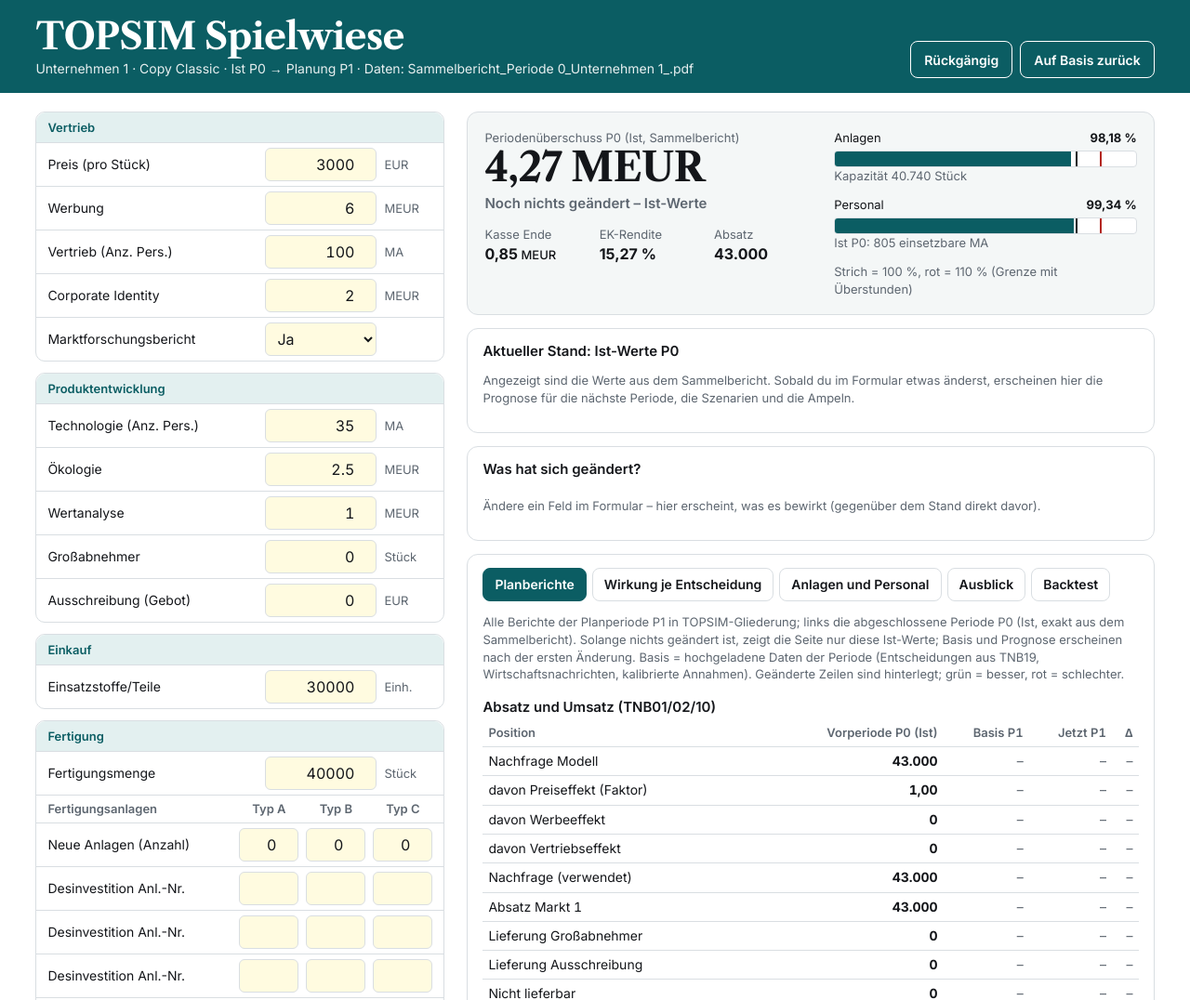
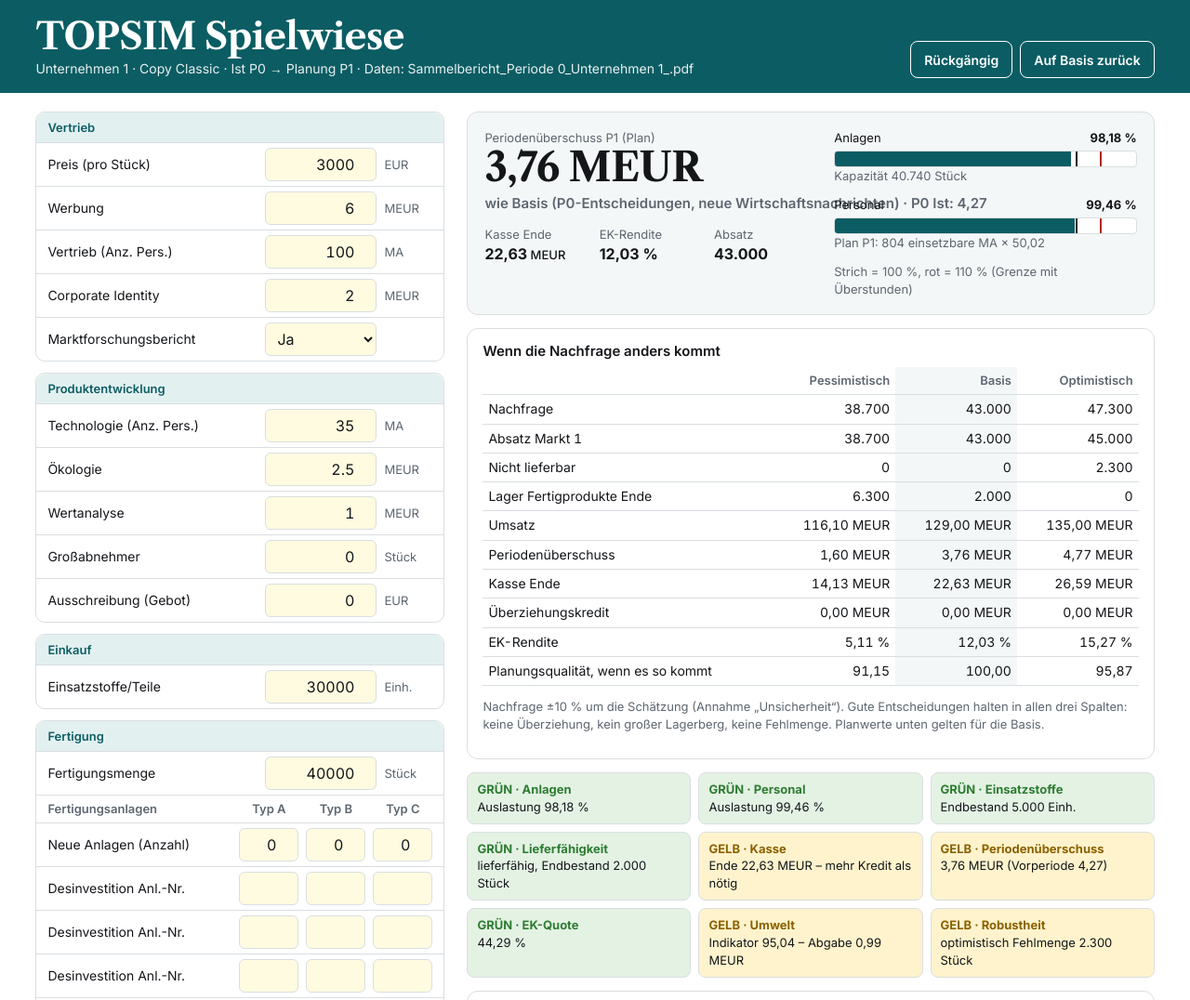
Before and after one commit to Zapzarapap/TopSim, a plain HTML site: page index.html in a window 1280 px wide. Shown: the top 1076 px of the page at 93% size. Drawn offline with nearby package versions, Linux system fonts and the light colour scheme.

Commit message:
Standardansicht = Basis P1 (P0-Entscheidungen mit neuen Wirtschaftsnachrichten); P0-Ist als Vergleich
Co-Authored-By: Claude Sonnet 5.5 <noreply@anthropic.com>
Claude-Session: https://claude.ai/code/session_01B7ErNTSd6odvAStCTqFsuV

```diff
--- a/index.html
+++ b/index.html
@@ -96,7 +96,6 @@ tr.chg td{background:var(--tealbg)}
         <div class="trio"><div>Kasse Ende<b id="kasse"></b></div><div>EK-Rendite<b id="ekr"></b></div><div>Absatz<b id="abs"></b></div></div></div>
       <div id="meters"></div>
     </div>
-    <div class="card" id="noChg"><h3>Aktueller Stand: Ist-Werte P0</h3><p class="note">Angezeigt sind die Werte aus dem Sammelbericht. Sobald du im Formular etwas änderst, erscheinen hier die Prognose für die nächste Periode, die Szenarien und die Ampeln.</p></div>
     <div class="card" id="scenCard"><h3>Wenn die Nachfrage anders kommt</h3><div class="scroll"><table class="sc" id="scen"></table></div>
       <p class="note" id="scenN"></p></div>
     <div class="amps" id="amps"></div>
@@ -295,16 +294,15 @@ let VP=null; // Vorperiode: Ist-Entscheidungen und Ist-Absatz nachgerechnet (ent
 
 function render(){
   sc=M.szenarien(D.B,S.F,S.A,S.Q); cur=sc.basis; const B0=baseOf(); base=M.modell(D.B,B0.F,B0.A,B0.Q);
-  const np=D.periode+1; if(!VP) VP=vorperiodeIst(); const aend=geaendert(); const V=aend?cur:VP;
-  ['scenCard','amps','pwCard'].forEach(id=>$(id).style.display=aend?'':'none'); $('noChg').style.display=aend?'none':'';
+  const np=D.periode+1; if(!VP) VP=vorperiodeIst(); const aend=geaendert(); const V=cur;
   $('sub').textContent=`Unternehmen 1 · Copy Classic · Ist P${D.periode} → Planung P${np} · Daten: ${D.quelle||'p'+D.periode+'.json'}`;
-  $('pueK').textContent=aend?`Periodenüberschuss P${np} (Prognose)`:`Periodenüberschuss P${D.periode} (Ist, Sammelbericht)`;
+  $('pueK').textContent=`Periodenüberschuss P${np} (Plan)`;
   $('pue').textContent=nf(V.pue,2)+' MEUR';
-  const dp=cur.pue-base.pue; const pd=$('pueD'); pd.textContent=!aend?'Noch nichts geändert – Ist-Werte':Math.abs(dp)<EPS?'wie Basis':`${sg(dp,2)} MEUR ggü. Basis`; pd.className='d '+(dp>EPS?'pos':dp<-EPS?'neg':'mute');
+  const dp=cur.pue-base.pue; const pd=$('pueD'); pd.textContent=(Math.abs(dp)<EPS?'wie Basis (P0-Entscheidungen, neue Wirtschaftsnachrichten)':`${sg(dp,2)} MEUR ggü. Basis`)+` · P${D.periode} Ist: ${nf(VP.pue,2)}`; pd.className='d '+(dp>EPS?'pos':dp<-EPS?'neg':'mute');
   $('kasse').innerHTML=nf(V.kasse,2)+'<small> MEUR</small>'; $('ekr').textContent=pct(V.ekr,2); $('abs').textContent=nf(V.absatz);
   const R=M.R, mx=1.25;
   const meter=(lab,x,sub)=>`<div class="meter"><div class="lab"><span>${lab}</span><b>${pct(x)}</b></div><div class="track"><div class="fill" style="width:${Math.min(100,x/mx*100)}%;background:${x>1+R.ues_anl?'var(--r)':x>1?'var(--y)':'var(--teal)'}"></div><div class="mk" style="left:${100/mx}%"></div><div class="mk r" style="left:${(1+R.ues_anl)/mx*100}%"></div></div><div class="note">${sub}</div></div>`;
-  $('meters').innerHTML=meter('Anlagen',aend?cur.ausl_anl:(g0('t03_ausl_anl')/100),`Kapazität ${nf(V.kap)} Stück`)+meter('Personal',aend?cur.ausl_pers:(g0('t03_ausl_ma')/100),`${aend?'Prognose P'+np:'Ist P'+D.periode}: ${nf(V.einsetzbar)} einsetzbare MA`+(aend?` × ${nf(cur.prod,2)}`:''))+`<div class="note">Strich = 100 %, rot = 110 % (Grenze mit Überstunden)</div>`;
+  $('meters').innerHTML=meter('Anlagen',cur.ausl_anl,`Kapazität ${nf(V.kap)} Stück`)+meter('Personal',cur.ausl_pers,`Plan P${np}: ${nf(V.einsetzbar)} einsetzbare MA × ${nf(cur.prod,2)}`)+`<div class="note">Strich = 100 %, rot = 110 % (Grenze mit Überstunden)</div>`;
   // Szenarien
   const pl={absatz:cur.absatz,ekr:cur.ekr,ocf:cur.ocf};
   const S3=[sc.pess,sc.basis,sc.opt];
@@ -329,14 +327,12 @@ function render(){
 function renderTab(){
   const el=$('tab');
   if(!VP) VP=vorperiodeIst();
-  if(tabSel==='pb') el.innerHTML=`<p class="note">Alle Berichte der Planperiode P${D.periode+1} in TOPSIM-Gliederung; links die abgeschlossene Periode P${D.periode} (Ist, exakt aus dem Sammelbericht). Solange nichts geändert ist, zeigt die Seite nur diese Ist-Werte; Basis und Prognose erscheinen nach der ersten Änderung. Basis = hochgeladene Daten der Periode (Entscheidungen aus TNB19, Wirtschaftsnachrichten, kalibrierte Annahmen). Geänderte Zeilen sind hinterlegt; grün = besser, rot = schlechter.</p>`+
+  if(tabSel==='pb') el.innerHTML=`<p class="note">Alle Berichte der Planperiode P${D.periode+1} in TOPSIM-Gliederung; links die abgeschlossene Periode P${D.periode} (Ist, exakt aus dem Sammelbericht). Basis P${D.periode+1} = P${D.periode}-Entscheidungen unverändert mit den neuen Wirtschaftsnachrichten. Basis = hochgeladene Daten der Periode (Entscheidungen aus TNB19, Wirtschaftsnachrichten, kalibrierte Annahmen). Geänderte Zeilen sind hinterlegt; grün = besser, rot = schlechter.</p>`+
     PB.map(([t,rows])=>`<h3 style="margin:16px 0 4px;font-size:15px">${t}</h3><div class="scroll"><table><tr><th>Position</th><th>Vorperiode P${D.periode} (Ist)</th><th>Basis P${D.periode+1}</th><th>Jetzt P${D.periode+1}</th><th>Δ</th></tr>`+rows.map(([l,a,u,d,gd])=>{const b0=pv(base,a),c0=pv(cur,a),v=c0-b0,ch=Math.abs(v)>tolU(u,d);
-      if(!geaendert()) return `<tr><td>${l}</td><td><b>${fmtU(pv(VP,a),u,d)}</b></td><td class="mute">–</td><td class="mute">–</td><td class="mute">–</td></tr>`;
       return `<tr class="${ch?'chg':''}"><td>${l}</td><td class="mute">${fmtU(pv(VP,a),u,d)}</td><td>${fmtU(b0,u,d)}</td><td><b>${fmtU(c0,u,d)}</b></td><td class="${ch?clsG(v,gd):'mute'}">${ch?dU(v,u,d):'–'}</td></tr>`;}).join('')+'</table></div>').join('');
   if(tabSel==='wirk') el.innerHTML=wirkung();
-  const leer='<p class="note">Noch nichts geändert. Hier erscheint die Prognose, sobald du im Formular etwas änderst.</p>';
-  if(tabSel==='rech') el.innerHTML=geaendert()?rechnung(cur):leer;
-  if(tabSel==='aus') el.innerHTML=geaendert()?ausblickHtml():leer;
+  if(tabSel==='rech') el.innerHTML=rechnung(cur);
+  if(tabSel==='aus') el.innerHTML=ausblickHtml();
   if(tabSel==='bt') el.innerHTML=backtestHtml();
 }
 
```
